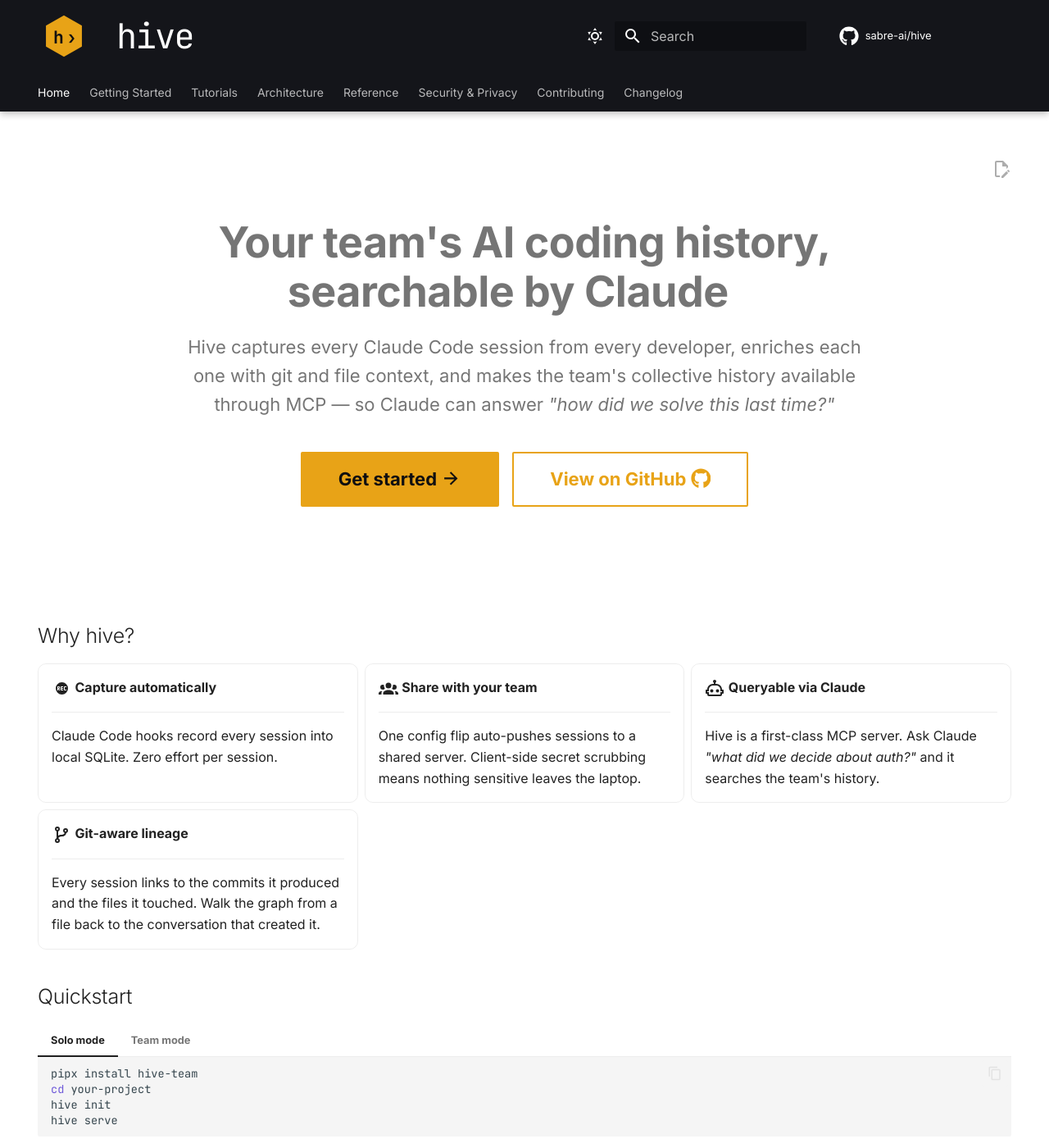
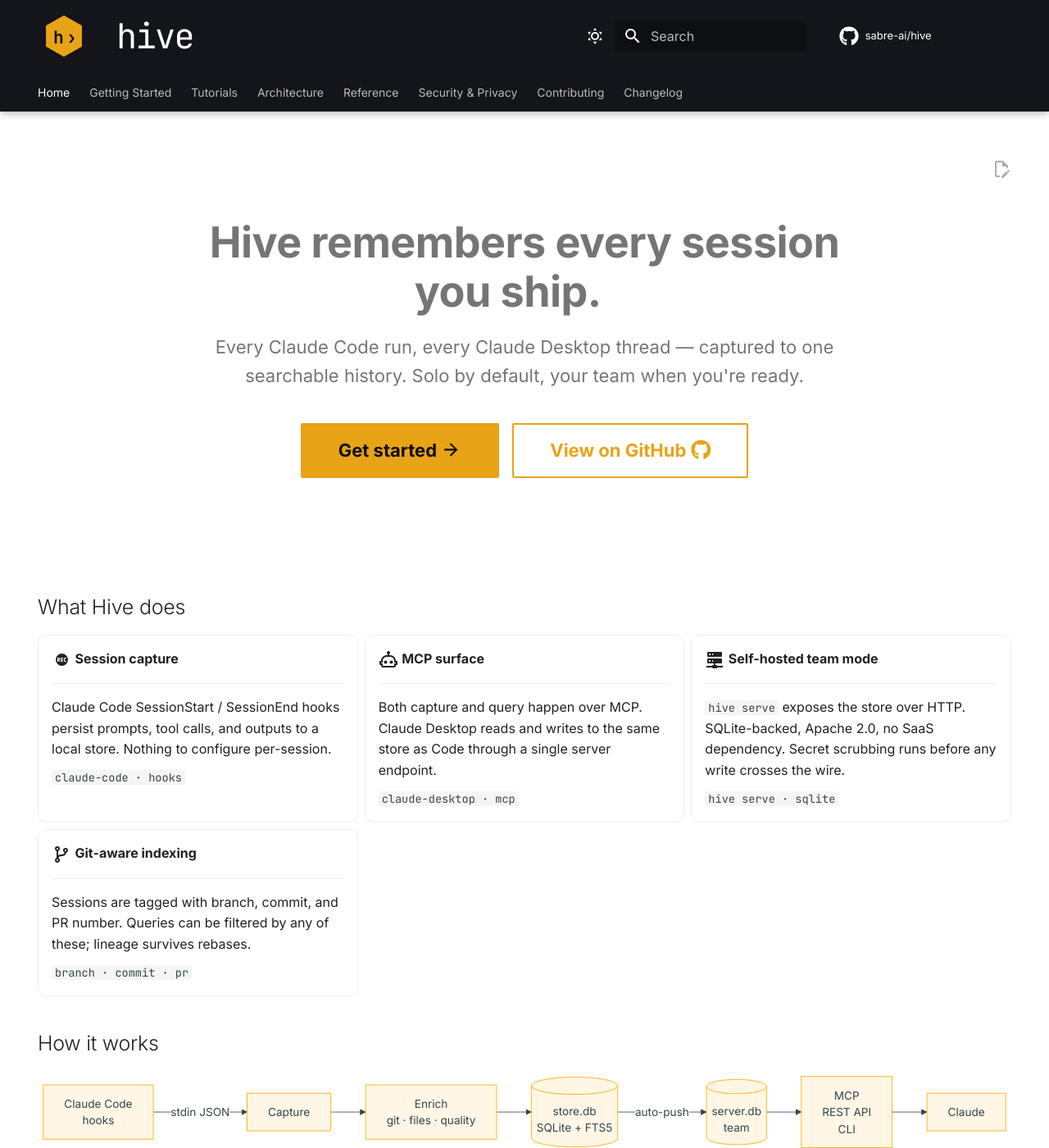
Before and after one commit to sabre-ai/hive, an MkDocs documentation site: the page built from docs/index.md, in a window 1280 px wide and 1400 px high. Shown: the whole window at 82% size. Built offline with MkDocs 1.6.1 and Material for MkDocs 9.7.7, drawn with Linux system fonts in a browser that asks for light colours; comment, search, counter and statistics services are not loaded; the version menu is left out; some of the changed text lies outside the part shown.

Commit message:
Update landing page content and add install-from-source option
- Hero: new headline "Hive remembers every session you ship"
- Cards: 4 pillars (session capture, MCP surface, team mode, git indexing)
- How it works: mermaid pipeline diagram
- Getting Started: add tabbed pipx/source install options
- Remove redundant "Get started" and duplicate "How it works" sections

Co-Authored-By: Claude Opus 4.6 (1M context) <noreply@anthropic.com>

````diff
--- a/docs/index.md
+++ b/docs/index.md
@@ -6,67 +6,52 @@ hide:
 
 <div class="hive-hero" markdown>
 
-# Your team's AI coding history, searchable by Claude
+# **Hive** remembers every session you ship.
 
-Hive captures every Claude Code session from every developer, enriches each one with git and file context, and makes the team's collective history available through MCP — so Claude can answer *"how did we solve this last time?"*
+Every Claude Code run, every Claude Desktop thread — captured to one searchable history. Solo by default, your team when you're ready.
 
 [Get started :material-arrow-right:](getting-started/index.md){ .md-button .md-button--primary }
 [View on GitHub :fontawesome-brands-github:](https://github.com/sabre-ai/hive){ .md-button }
 
 </div>
 
-## Why hive?
+## What Hive does
 
 <div class="grid cards" markdown>
 
-- :material-record-rec:{ .lg .middle } __Capture automatically__
+- :material-record-rec:{ .lg .middle } __Session capture__
 
     ---
 
-    Claude Code hooks record every session into local SQLite. Zero effort per session.
+    Claude Code SessionStart / SessionEnd hooks persist prompts, tool calls, and outputs to a local store. Nothing to configure per-session.
 
-- :material-account-group:{ .lg .middle } __Share with your team__
+    `claude-code · hooks`
+
+- :material-robot-outline:{ .lg .middle } __MCP surface__
 
     ---
 
-    One config flip auto-pushes sessions to a shared server. Client-side secret scrubbing means nothing sensitive leaves the laptop.
+    Both capture and query happen over MCP. Claude Desktop reads and writes to the same store as Code through a single server endpoint.
 
-- :material-robot-outline:{ .lg .middle } __Queryable via Claude__
+    `claude-desktop · mcp`
+
+- :material-server-network:{ .lg .middle } __Self-hosted team mode__
 
     ---
 
-    Hive is a first-class MCP server. Ask Claude *"what did we decide about auth?"* and it searches the team's history.
+    `hive serve` exposes the store over HTTP. SQLite-backed, Apache 2.0, no SaaS dependency. Secret scrubbing runs before any write crosses the wire.
 
-- :material-source-branch:{ .lg .middle } __Git-aware lineage__
+    `hive serve · sqlite`
+
+- :material-source-branch:{ .lg .middle } __Git-aware indexing__
 
     ---
 
-    Every session links to the commits it produced and the files it touched. Walk the graph from a file back to the conversation that created it.
+    Sessions are tagged with branch, commit, and PR number. Queries can be filtered by any of these; lineage survives rebases.
+
+    `branch · commit · pr`
 
 </div>
-
-## Quickstart
-
-=== "Solo mode"
-
-    ```bash
-    pipx install hive-team
-    cd your-project
-    hive init
-    hive serve
-    ```
-
-=== "Team mode"
-
-    ```bash
-    # On each developer's machine
-    pipx install hive-team
-    hive init
-    hive config sharing on
-    claude mcp add --scope user --transport stdio hive -- hive mcp
-    ```
-
-    See [Getting Started](getting-started/index.md#stage-3-team-server) for the server side.
 
 ## How it works
 
@@ -82,5 +67,8 @@ flowchart LR
 
 ## Get involved
 
-- [Contributing](contributing.md) — how to add an enricher or capture adapter
+- [Contributing](contributing.md) — adapters, enrichers, and more
 - [Security](security.md) — how we handle secrets
+- [GitHub](https://github.com/sabre-ai/hive) — issues, discussions, PRs welcome
+
+**Apache 2.0** — self-host, fork, audit. The server, the scrubber, and the MCP surface are all in-repo.
````
Also changed, not shown: docs/getting-started/index.md (+14 -3 lines).
